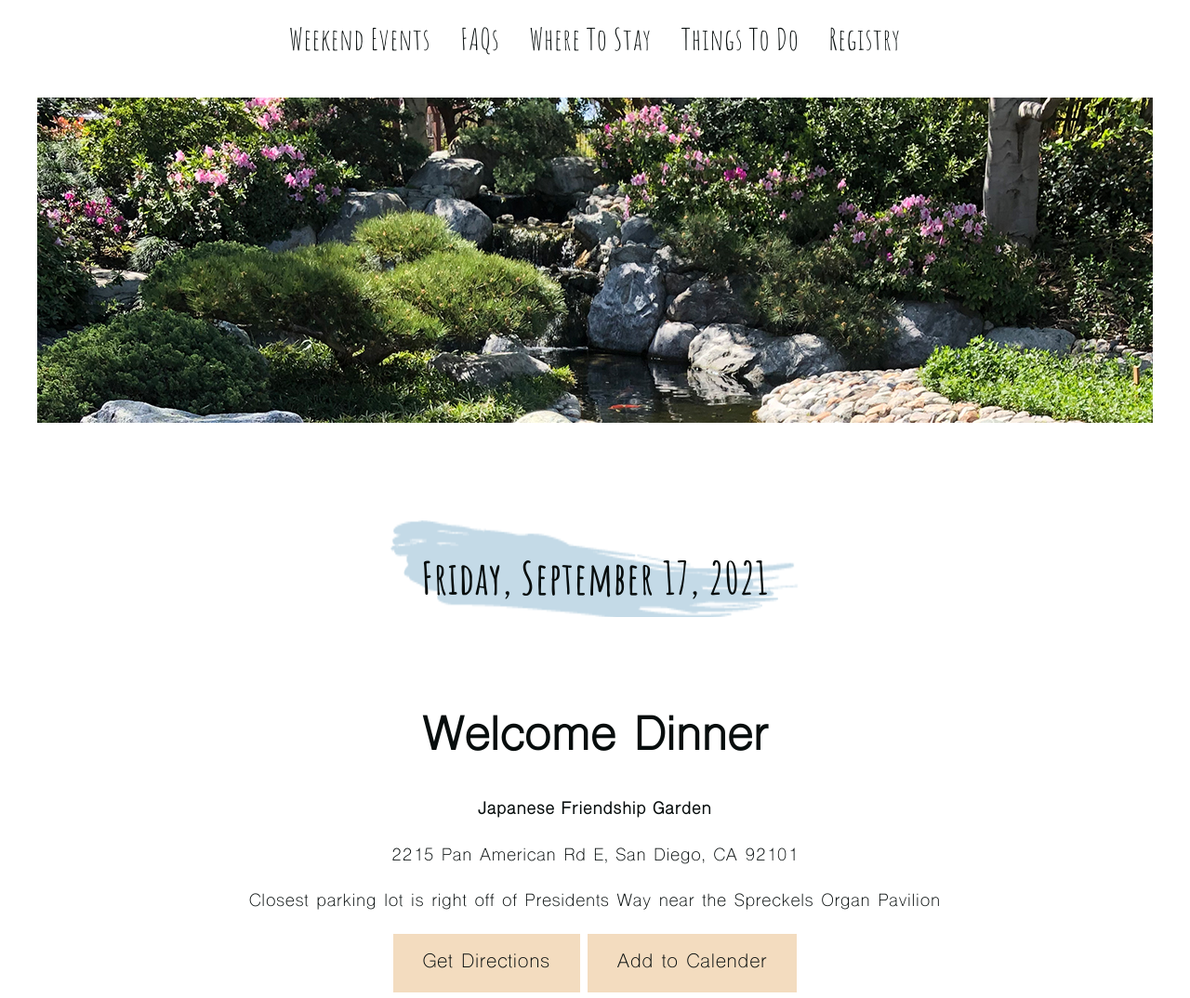
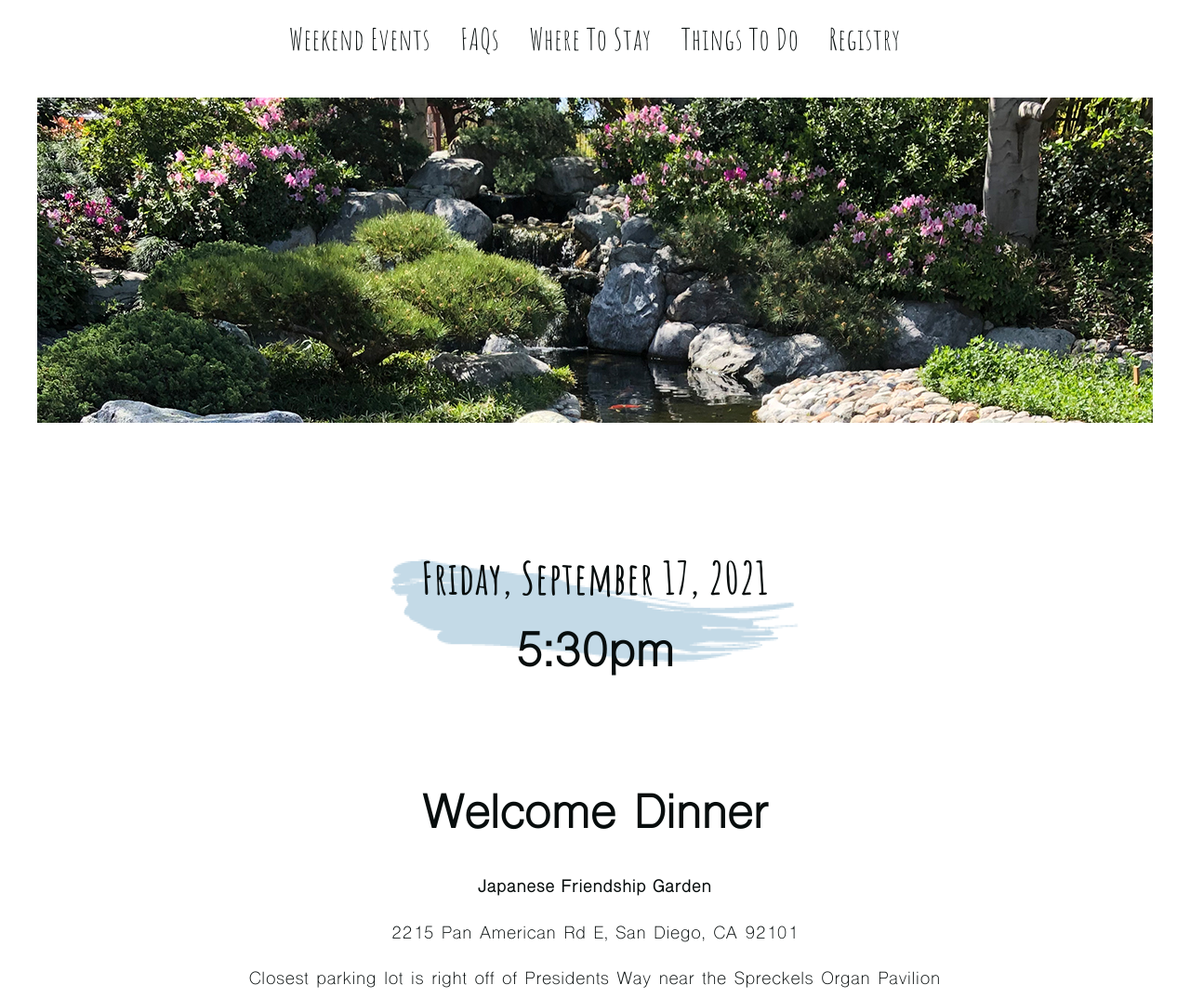
Before and after one commit to GregoryFore/wwtgc, a plain HTML site: page welcome-dinner.html in a window 1280 px wide. Shown: the top 1074 px of the page at 93% size. Drawn offline with Linux system fonts and the light colour scheme.

Commit message:
pushed welcome dinner time

```diff
--- a/welcome-dinner.html
+++ b/welcome-dinner.html
@@ -46,6 +46,7 @@
                     <div>
                         <div class="blue-brushstroke">
                             <h3 class="center-text brush-title hand-writing">Friday, September 17, 2021</h3>
+                            <h3>5:30pm</h3>
                         </div>
                         <div class="pb-sm pt-sm">
                             <h3 class="center-text">Welcome Dinner</h3>
```
